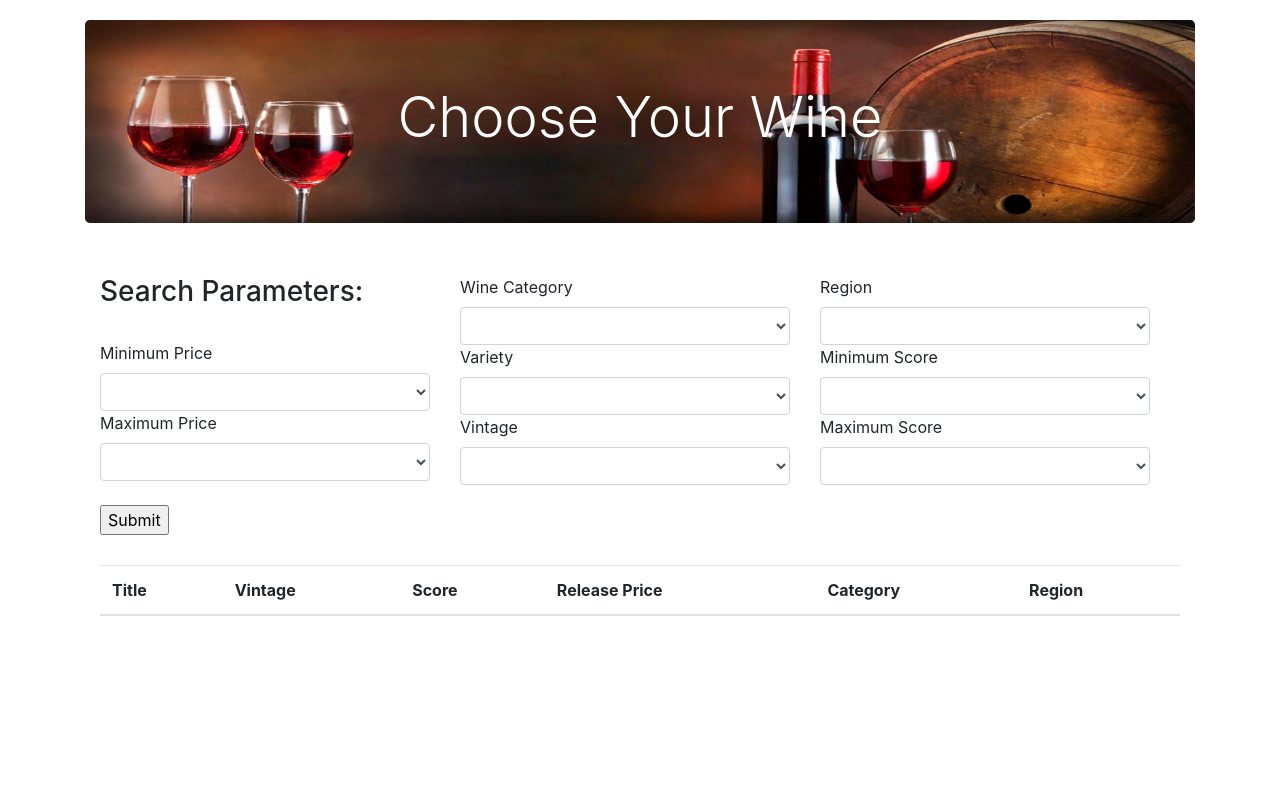
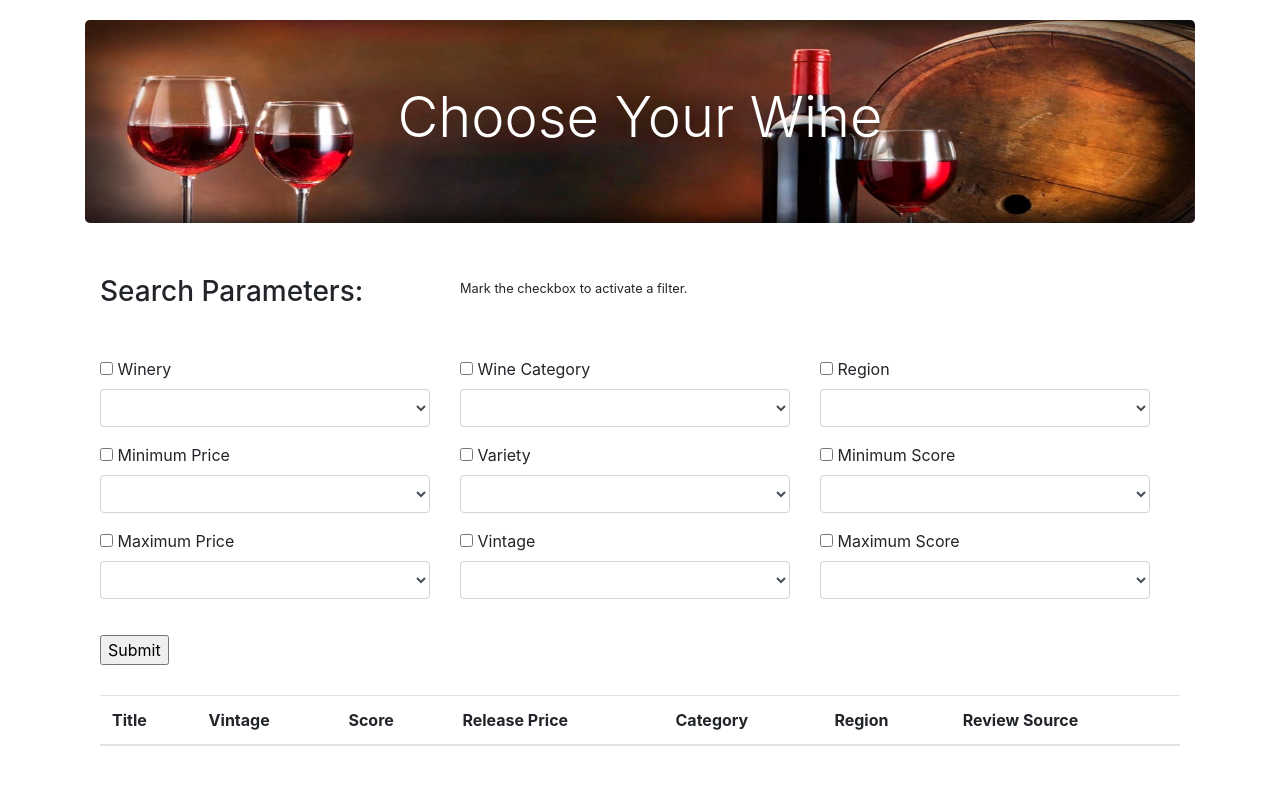
Before and after one commit to Bag0niku/Oregon_Wine, a Flask app: template Flask_app/oregonwine/templates/home.html in a window 1280 px wide. Shown: the top 785 px of the page. Run offline with Flask 2, Linux system fonts and the light colour scheme; the template is opened without the code that fills it: values that come from a table or form of the project are taken from there, others are empty; parts of the project's set-up code (start-up, migrations or seed data) failed here and were passed over; some libraries are stand-ins or nearby versions.

Commit message:
Filter parameters are connected to the data and the queries

```diff
--- a/Flask_app/oregonwine/forms.py
+++ b/Flask_app/oregonwine/forms.py
@@ -1,14 +1,28 @@
 from flask_wtf import FlaskForm
-from wtforms import SelectField
+from wtforms import SelectField, BooleanField, SubmitField
 
 
 class WineFilter(FlaskForm):
 
-    region = SelectField('Region', choices=[])
-    category = SelectField('Wine Category', choices=[])
-    variety = SelectField('Variety', choices=[])
-    vintage = SelectField('Vintage', choices=[])
-    min_score = SelectField('Minimum Score', choices=[])
-    max_score = SelectField('Maximum Score', choices=[])
-    min_price = SelectField('Minimum Price', choices=[])
-    max_price = SelectField('Maximum Price', choices=[])
+
+
+    winery_select = SelectField('Winery', choices=[])
+    winery_bool = BooleanField()
+    region_select = SelectField('Region', choices=[])
+    region_bool = BooleanField()
+    category_select = SelectField('Wine Category', choices=[])
+    category_bool = BooleanField()
+    variety_select = SelectField('Variety', choices=[])
+    variety_bool = BooleanField()
+    vintage_select = SelectField('Vintage', choices=[])
+    vintage_bool = BooleanField()
+    min_score_select = SelectField('Minimum Score', choices=[])
+    min_score_bool = BooleanField()
+    max_score_select = SelectField('Maximum Score', choices=[])
+    max_score_bool = BooleanField()
+    min_price_select = SelectField('Minimum Price', choices=[])
+    min_price_bool = BooleanField()
+    max_price_select = SelectField('Maximum Price', choices=[])
+    max_price_bool = BooleanField()
+
+    filter_submit = SubmitField("Search")
--- a/Flask_app/oregonwine/templates/home.html
+++ b/Flask_app/oregonwine/templates/home.html
@@ -28,31 +28,41 @@
                 </div>
             <div class="row col-md-12">
                 <div class=" col-md-4">
+                <h3>Search Parameters: </h3>
+                </div>
+                <div class=" col-md-6">
+                    <small>Mark the checkbox to activate a filter. </small>
+                </div>
+            </div>
+
+            <div class="row col-md-12">
+                <div class=" col-md-4">
                 <form method="POST">
-                    <h3>Search Parameters:</h3></br>
+
                     {{form.csrf_token}}
-                    <!-- <p><a class="btn btn-info btn-sm" href="/update" role="button" style="color:#705132"> <b>search</b></a></p> -->
-                    {{form.min_price.label(class="form-control-label")}}
-                    {{form.min_price(class="form-control")}}
-                    {{form.max_price.label(class="form-control-label")}}
-                    {{form.max_price(class="form-control")}}
+                    <p>{{form.winery_bool}} {{form.winery_select.label(class="form-control-label")}}
+                        {{form.winery_select(class="form-control")}} </p>
+                    <p>{{form.min_price_bool}} {{form.min_price_select.label(class="form-control-label")}}
+                    {{form.min_price_select(class="form-control")}} </p>
+                    <p>{{form.max_price_bool}} {{form.max_price_select.label(class="form-control-label")}}
+                    {{form.max_price_select(class="form-control")}} </p>
                 </div>
                 <div class="col-md-4">
-                    {{form.category.label(class="form-control-label")}}
-                    {{form.category(class="form-control")}}
-                    {{form.variety.label(class="form-control-label")}}
-                    {{form.variety(class="form-control")}}
-                    {{form.vintage.label(class="form-control-label")}}
-                    {{form.vintage(class="form-control")}}
+                    <p>{{form.category_bool}} {{form.category_select.label(class="form-control-label")}}
+                    {{form.category_select(class="form-control")}}</p>
+                    <p>{{form.variety_bool}} {{form.variety_select.label(class="form-control-label")}}
+                    {{form.variety_select(class="form-control")}}</p>
+                    <p>{{form.vintage_bool}} {{form.vintage_select.label(class="form-control-label")}}
+                    {{form.vintage_select(class="form-control")}}</p>
 
                 </div>
                 <div class="col-md-4">
-                    {{form.region.label(class="form-control-label")}}
-                    {{form.region(class="form-control")}}
-                    {{form.min_score.label(class="form-control-label")}}
-                    {{form.min_score(class="form-control")}}
-                    {{form.max_score.label(class="form-control-label")}}
-                    {{form.max_score(class="form-control")}}
+                    <p>{{form.region_bool}} {{form.region_select.label(class="form-control-label")}}
+                    {{form.region_select(class="form-control")}}</p>
+                    <p>{{form.min_score_bool}} {{form.min_score_select.label(class="form-control-label")}}
+                    {{form.min_score_select(class="form-control")}}</p>
+                    <p>{{form.max_score_bool}} {{form.max_score_select.label(class="form-control-label")}}
+                    {{form.max_score_select(class="form-control")}}</p>
 
                 </div>
                 <div class="col-md-1">
@@ -74,6 +84,7 @@
                         <th class="table-head">Release Price</th>
                         <th class="table-head">Category</th>
                         <th class="table-head">Region</th>
+                        <th class="table-head">Review Source</th>
 <!--
                         <th class="table-head">winery</th>
                         <th class="table-head">ava</th>
@@ -82,7 +93,7 @@
                         <th class="table-head">country</th>
                         <th class="table-head">designation</th>
                         <th class="table-head">variety</th>
-                        <th class="table-head">review_source</th>
+
                         <th class="table-head">brand_id</th>
                         <th class="table-head">review_id</th> -->
 
@@ -96,6 +107,7 @@
             <td>{{row.release_price}}</td>
             <td>{{row.category}}</td>
             <td>{{row.region}}</td>
+            <td>{{row.review_source}}</td>
         </tr>
 
         {%endfor%}
```
Also changed, not shown: Flask_app/oregonwine/routes.py (+110 -48 lines).
